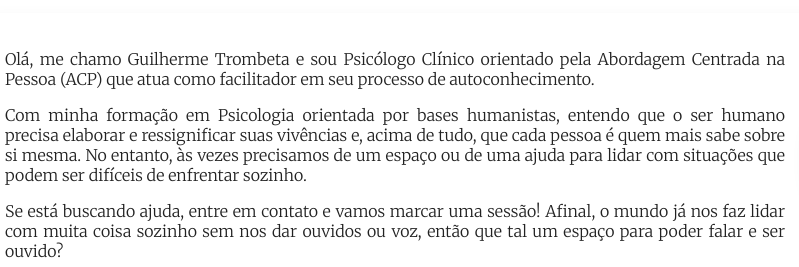
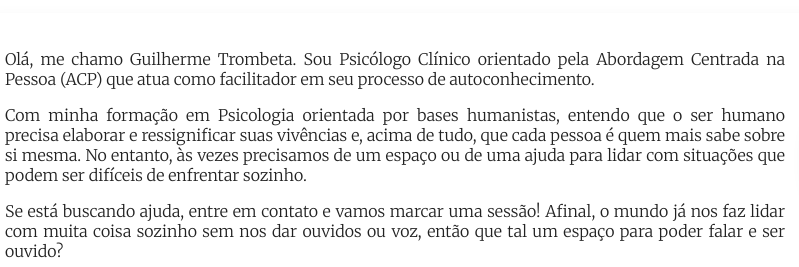
Before and after one commit to Guitrombeta/GuilhermeTrombetaPsi, a plain HTML site: page index.html in a window 1280 px wide. Shown: the part 558-825 px from the top of the page, 123-922 px from the left. Drawn offline with nearby package versions, Linux system fonts and the light colour scheme.

Commit message:
Update index.html

```diff
--- a/index.html
+++ b/index.html
@@ -167,7 +167,7 @@
       <div class="card">
         <div class="sobre-content">
           <div class="sobre-text">
-            <p>Olá, me chamo Guilherme Trombeta e sou Psicólogo Clínico orientado pela Abordagem Centrada na Pessoa (ACP) que atua como facilitador em seu processo de autoconhecimento.</p>
+            <p>Olá, me chamo Guilherme Trombeta. Sou Psicólogo Clínico orientado pela Abordagem Centrada na Pessoa (ACP) que atua como facilitador em seu processo de autoconhecimento.</p>
             <p>Com minha formação em Psicologia orientada por bases humanistas, entendo que o ser humano precisa elaborar e ressignificar suas vivências e, acima de tudo, que cada pessoa é quem mais sabe sobre si mesma. No entanto, às vezes precisamos de um espaço ou de uma ajuda para lidar com situações que podem ser difíceis de enfrentar sozinho.</p>
             <p>Se está buscando ajuda, entre em contato e vamos marcar uma sessão! Afinal, o mundo já nos faz lidar com muita coisa sozinho sem nos dar ouvidos ou voz, então que tal um espaço para poder falar e ser ouvido?</p>
           </div>
```
